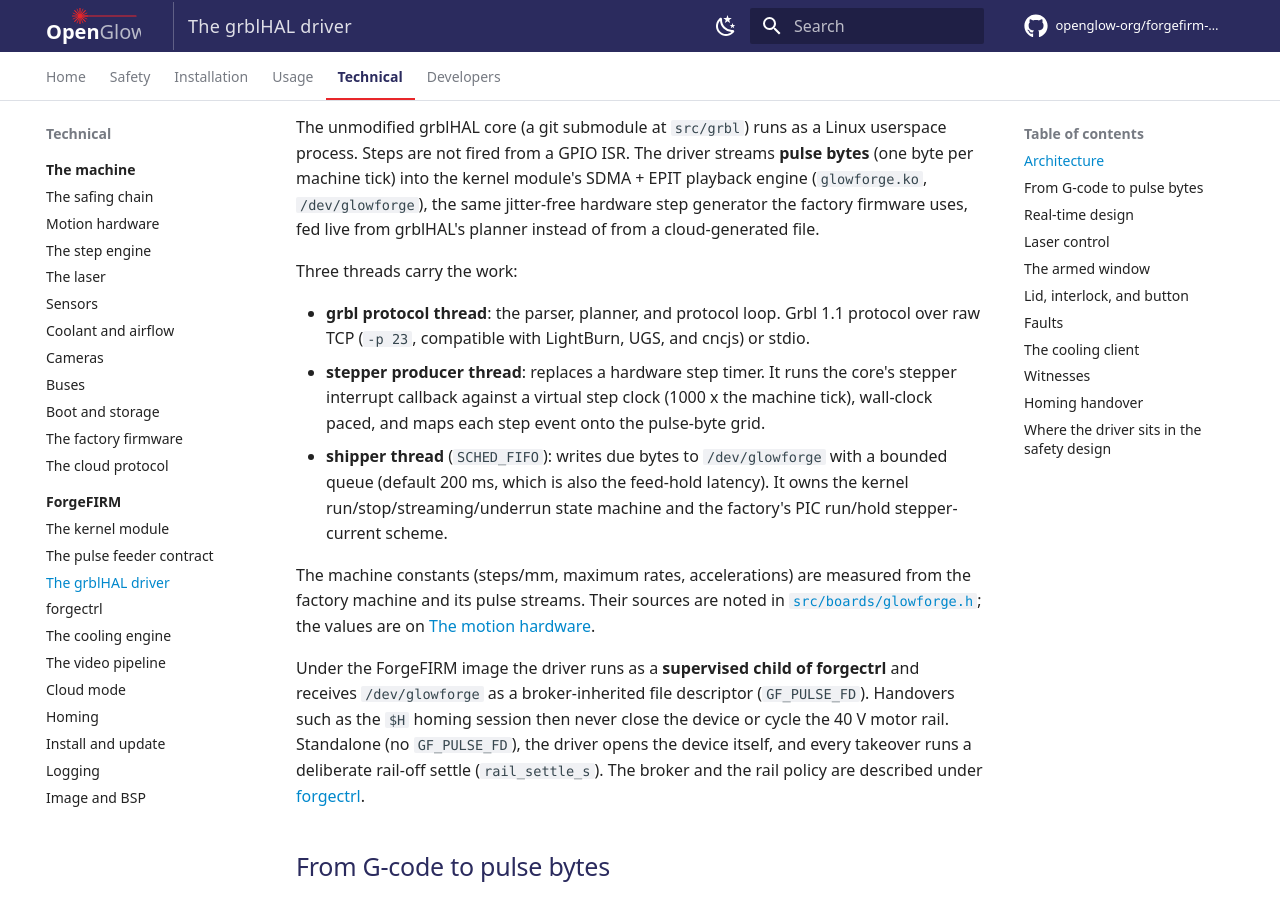
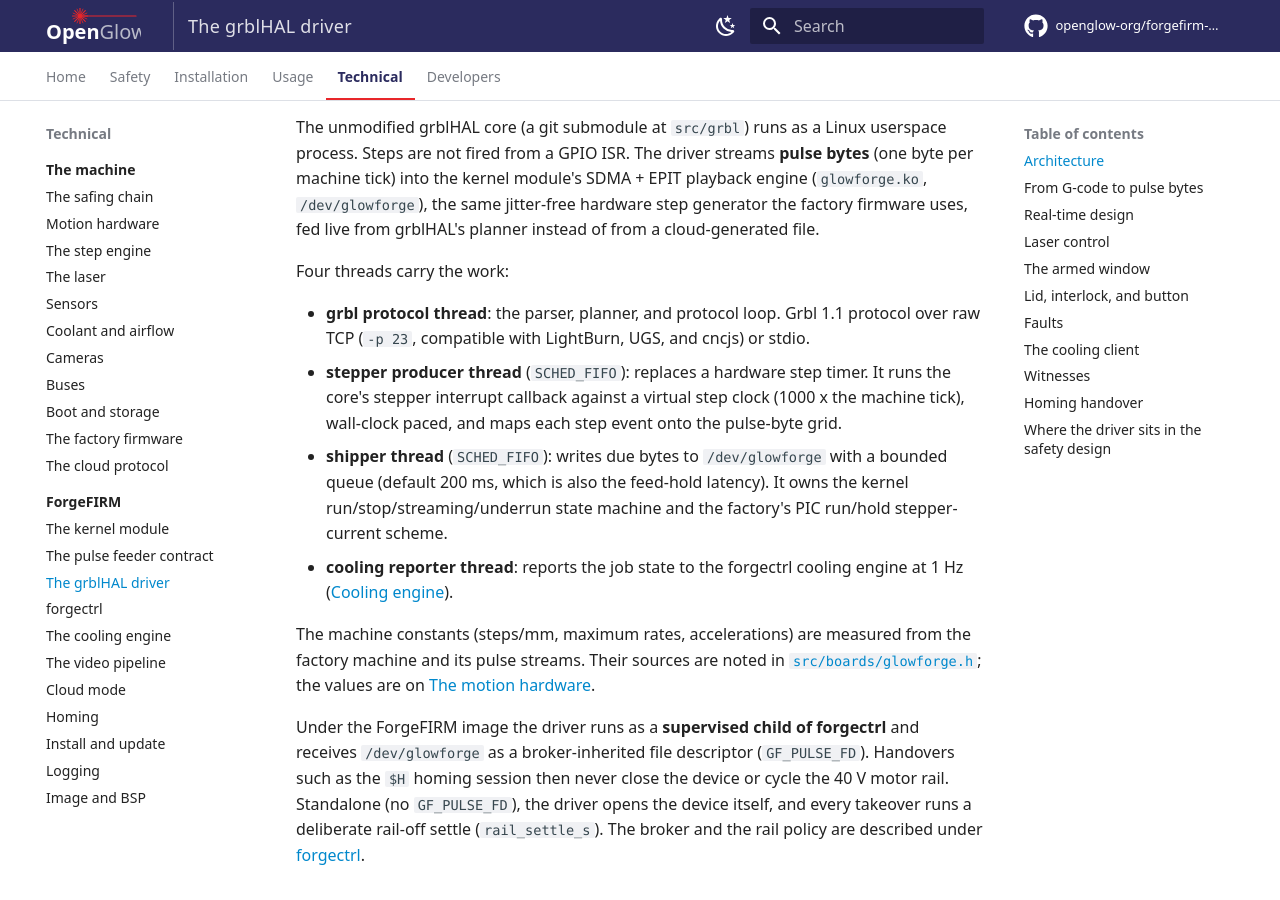
Before and after one commit to openglow-org/forgefirm-docs, an MkDocs documentation site: the page built from docs/technical/forgefirm/grblhal-driver.md, in a window 1280 px wide and 900 px high, scrolled down 487 px. Built offline with MkDocs 1.6.1 and Material for MkDocs 9.7.7, drawn with Linux system fonts in a browser that asks for light colours; comment, search, counter and statistics services are not loaded; some of the changed text lies outside the part shown.

Commit message:
grblhal driver: four threads, the shipper's two log lines, S through the dose curve

```diff
--- a/docs/technical/forgefirm/grblhal-driver.md
+++ b/docs/technical/forgefirm/grblhal-driver.md
@@ -30,19 +30,21 @@
 jitter-free hardware step generator the factory firmware uses, fed live
 from grblHAL's planner instead of from a cloud-generated file.
 
-Three threads carry the work:
+Four threads carry the work:
 
 - **grbl protocol thread**: the parser, planner, and protocol loop. Grbl 1.1
   protocol over raw TCP (`-p 23`, compatible with LightBurn, UGS, and cncjs)
   or stdio.
-- **stepper producer thread**: replaces a hardware step timer. It runs the
-  core's stepper interrupt callback against a virtual step clock
-  (1000 x the machine tick), wall-clock paced, and maps each step event onto
-  the pulse-byte grid.
+- **stepper producer thread** (`SCHED_FIFO`): replaces a hardware step
+  timer. It runs the core's stepper interrupt callback against a virtual
+  step clock (1000 x the machine tick), wall-clock paced, and maps each step
+  event onto the pulse-byte grid.
 - **shipper thread** (`SCHED_FIFO`): writes due bytes to `/dev/glowforge`
   with a bounded queue (default 200 ms, which is also the feed-hold latency).
   It owns the kernel run/stop/streaming/underrun state machine and the
   factory's PIC run/hold stepper-current scheme.
+- **cooling reporter thread**: reports the job state to the forgectrl
+  cooling engine at 1 Hz ([Cooling engine](cooling-engine.md)).
 
 The machine constants (steps/mm, maximum rates, accelerations) are measured
 from the factory machine and its pulse streams. Their sources are noted in
@@ -95,9 +97,10 @@
   ([The image and the BSP](image-and-bsp.md)).
 - The shipper's queue is bounded (default 200 ms) so a feed hold or a power
   override takes effect within that time.
-- The shipper never logs, except a fault. The shared `fflog` emitter uses a
-  non-blocking socket, so a stalled log daemon can never park a controller
-  thread ([Logging](logging.md)).
+- The shipper logs only a fault and the start of a deferred run, through a
+  raw write. The shared `fflog` emitter uses a non-blocking socket, so a
+  stalled log daemon can never park a controller thread
+  ([Logging](logging.md)).
 - A feed that does fall behind is detected as an underrun and treated as a
   fault, never as silent damage (see "Faults" below).
 
@@ -109,8 +112,10 @@
 - `$32` (laser mode) is **on by default**, so `M3`/`M4` and `S` behave the
   way senders expect. `M4` gives dynamic power scaled with speed through the
   acceleration ramps; `M3` gives constant power.
-- `$30` is 1000, and S values map linearly onto the 7-bit power byte:
-  `S1000` is full power, `S500` about half.
+- `$30` is 1000, and S values command a light fraction of full through the
+  dose curve: `S1000` is full power, and the density a lower S delivers is
+  the one the curve maps its light fraction onto (see "The dose curve"
+  below), not a linear share of the power byte.
 - Power changes are emitted ahead of the tick they apply to, so a power
   change and the motion it belongs to stay together.
 - The **fire bit** (bit 4 of a step byte) requests emission for that one
```
